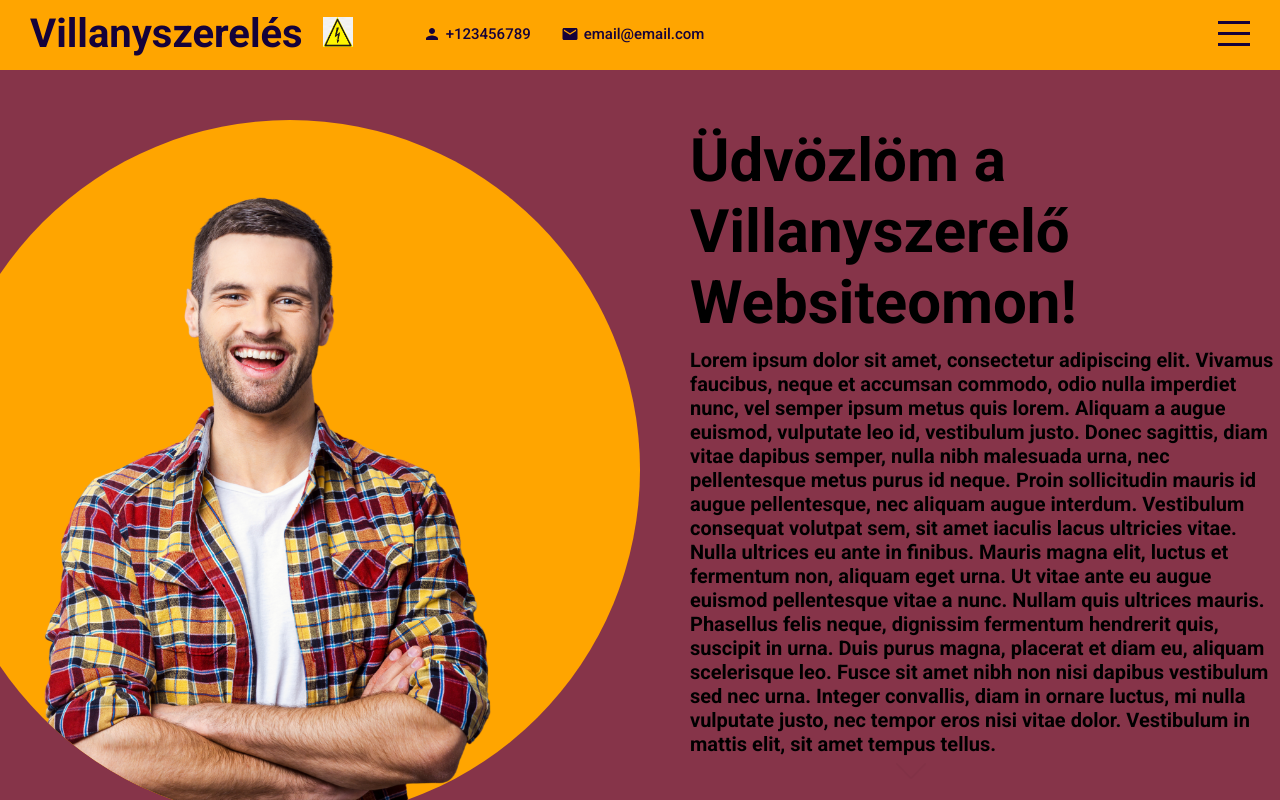
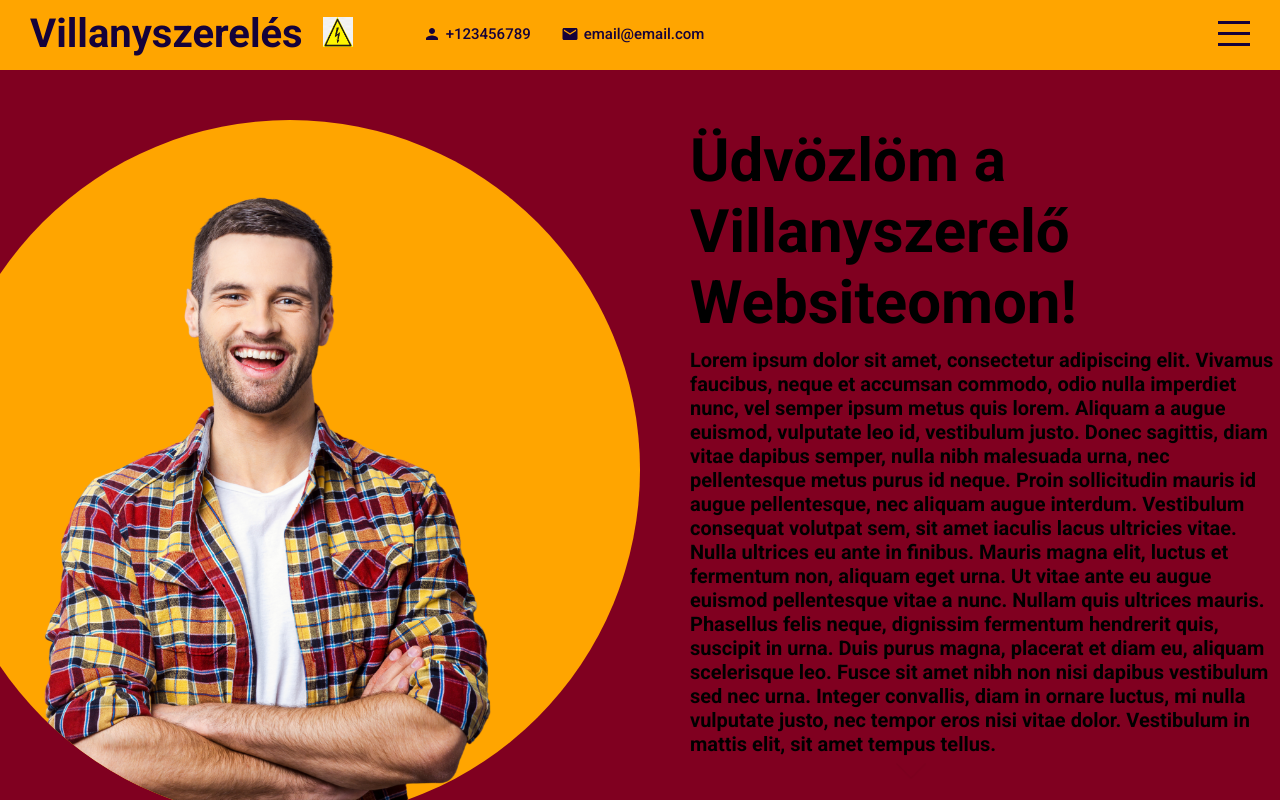
Before and after one commit to ZsoltTirkala/villanyszereles-site, a React (Create React App) app: page / in a window 1280 px wide. Built offline with nearby package versions, Linux system fonts and the light colour scheme.

Commit message:
changing burgundy color to darker

```diff
--- a/src/components/intro/intro.scss
+++ b/src/components/intro/intro.scss
@@ -1,7 +1,7 @@
 @import "../../global.scss";
 
 .intro {
-  background-color: #863449;
+  background-color: #800020;
   display: flex;
 
   @include mobile{
--- a/src/components/prices/prices.scss
+++ b/src/components/prices/prices.scss
@@ -1,7 +1,7 @@
 @import "../../global.scss";
 
 .prices {
-  background-color: #863449;
+  background-color: #800020;
   display: flex;
   flex-direction: column;
   align-items: center;
```
